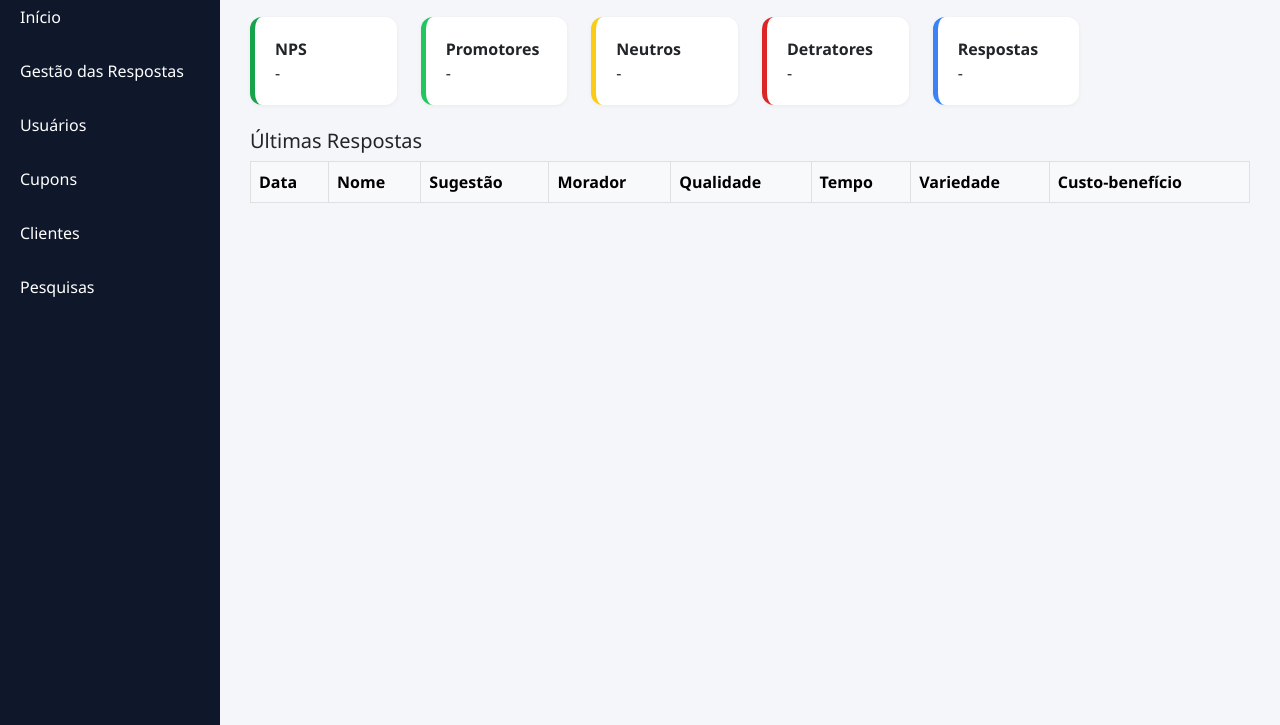
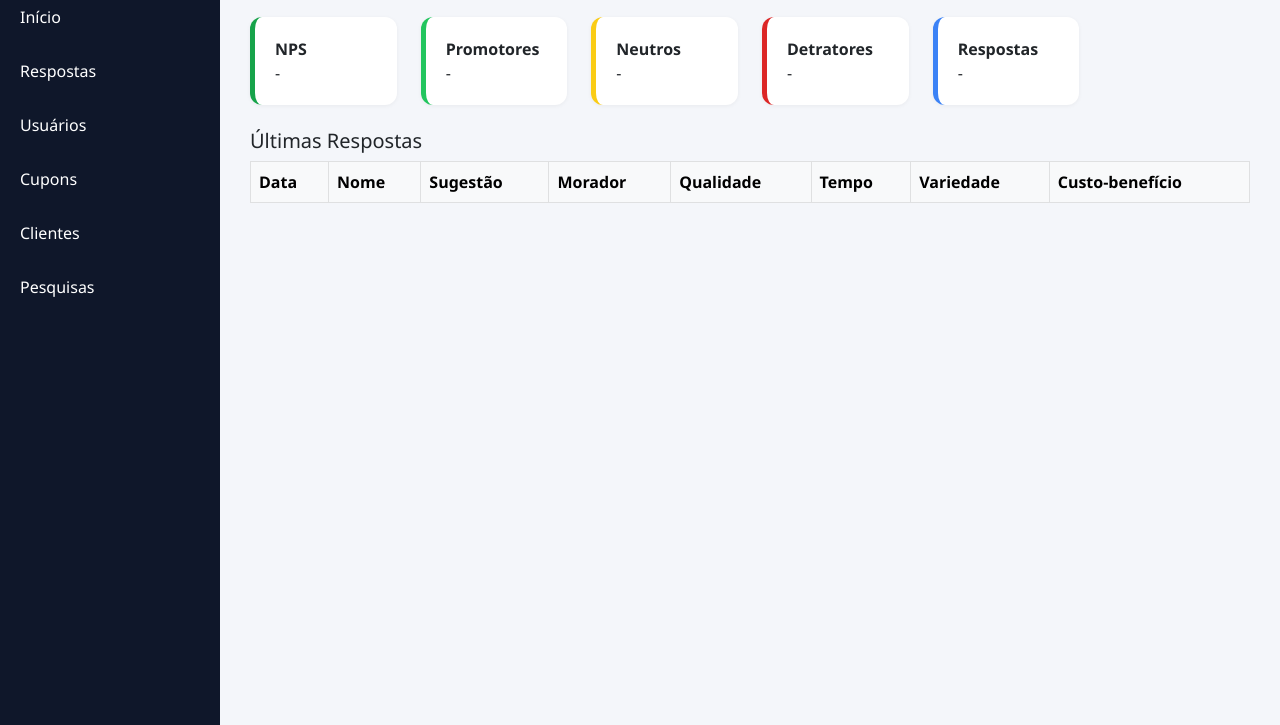
Before and after one commit to jenicqn/smashdocabo2, a plain HTML site: page painel.html in a window 1280 px wide. Shown: the part 75-800 px from the top of the page. Drawn offline with nearby package versions, Linux system fonts and the light colour scheme; no server answers.

Commit message:
Update layout.html

```diff
--- a/layout.html
+++ b/layout.html
@@ -28,7 +28,7 @@
 <div class="sidebar">
   <h4>Painel</h4>
   <a href="painel.html">Início</a>
-  <a href="respostas.html">Gestão das Respostas</a>
+  <a href="respostas.html">Respostas</a>
   <a href="usuarios.html">Usuários</a>
   <a href="cupons.html">Cupons</a>
   <a href="clientes.html">Clientes</a>
```
